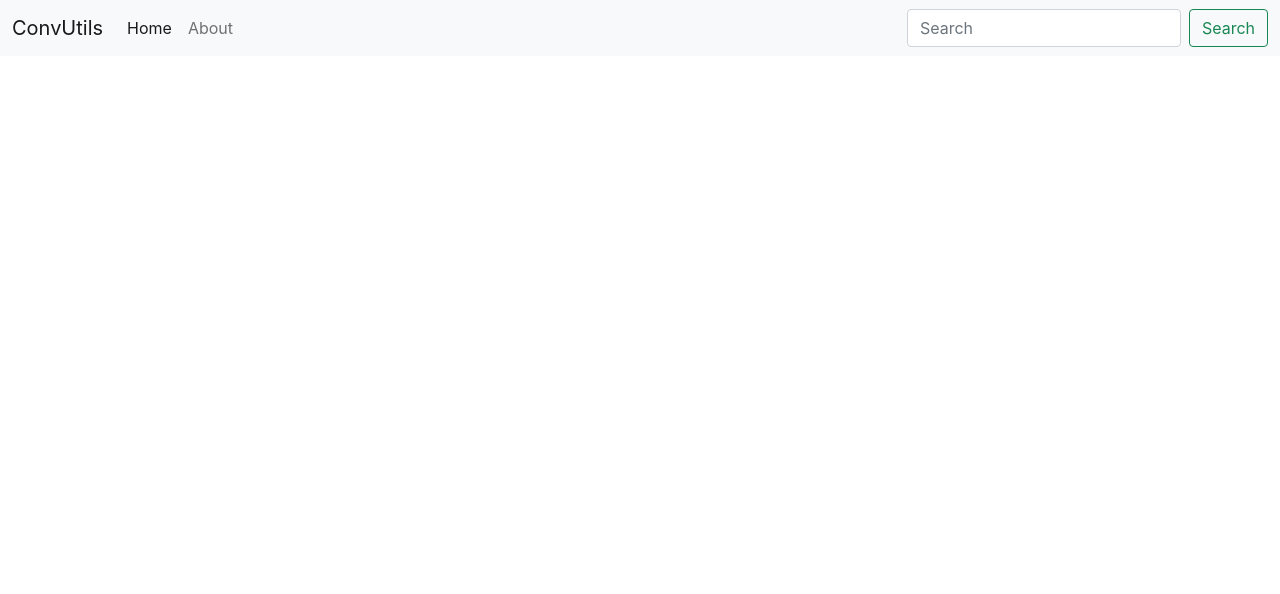
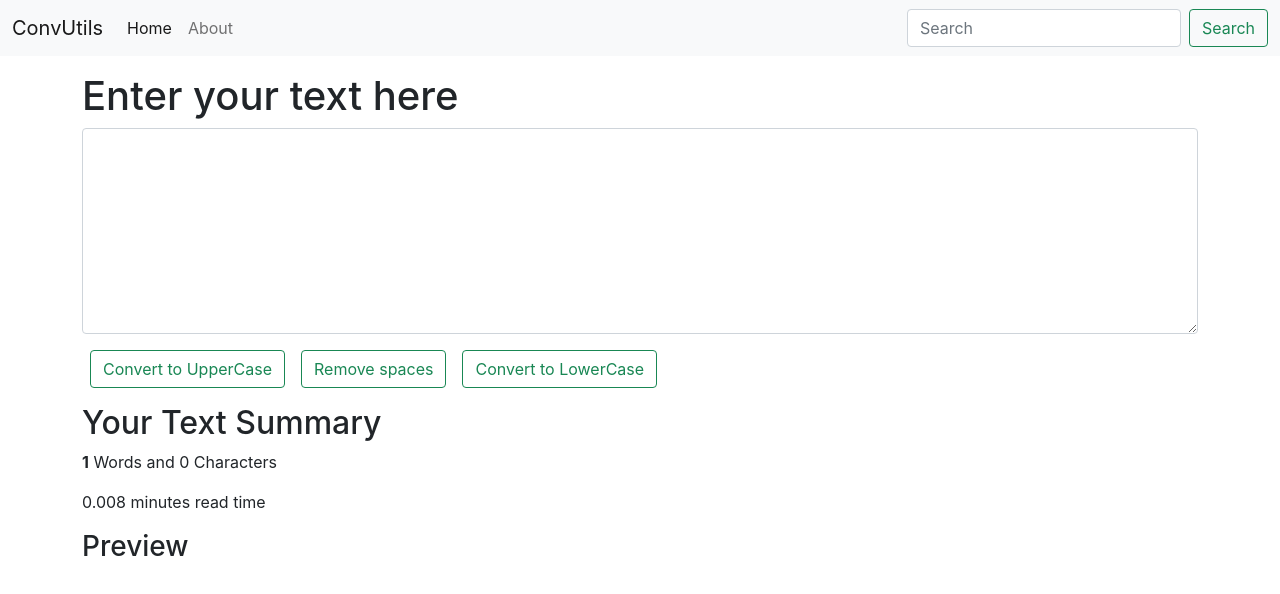
Before and after one commit to Tusharrgrg/convutils, a React (Create React App) app: page / in a window 1280 px wide. Shown: the top 594 px of the page. Built offline with nearby package versions, Linux system fonts and the light colour scheme.

Commit message:
add lowercase and uppercase function

```diff
--- a/src/App.js
+++ b/src/App.js
@@ -1,11 +1,13 @@
 import "./App.css";
 import Navbar from "./components/Navbar";
+import TextField from "./components/TextField";
 
 function App() {
   return (
     <>
       {/* <Navbar title ="ConvUtils" about = "About"/> */}
       <Navbar title = "ConvUtils"/>
+      <TextField heading ="Enter your text here"/>
     </>
   );
 }
--- /dev/null
+++ b/src/components/TextField.js
@@ -0,0 +1,52 @@
+import React, { useState } from "react";
+
+
+export default function TextField(props) {
+
+    // this function convert text to uppercase letters
+    const handleUpClick = ()=>{
+        let newText = text.toUpperCase();
+        setText(newText);
+    }
+
+    // this function convert text to uppercase letters
+    const handleLoClick = ()=>{
+        let newText = text.toLowerCase();
+        setText(newText);
+    }
+
+    // this function remove spaces from text
+    const handleSpClick = ()=>{
+        let newText = text.replaceAll(" ","");
+        setText(newText);
+    }
+
+    const handleOnChange = (event)=>{
+        setText(event.target.value);
+    }
+
+
+    const[text , setText] = useState("");
+    return (
+        <>
+            <div className="container my-3">
+                <h1>{props.heading}</h1>
+                <div class="mb-3">
+                    <textarea className ="form-control" value={text} onChange={handleOnChange} id="exampleFormControlTextarea1" rows="8"></textarea>
+                </div>
+                <button className="btn btn-outline-success mx-2" onClick={handleUpClick}>Convert to UpperCase</button>
+                <button className="btn btn-outline-success mx-2" onClick={handleSpClick}>Remove spaces</button>
+                <button className="btn btn-outline-success mx-2" onClick={handleLoClick}>Convert to LowerCase</button>
+            </div>
+
+            <div className="container my-3">
+                <h2 >Your Text Summary</h2>
+                <p className=""><span className="fw-bold">{text.split(" ").length}</span> Words and {text.length} Characters</p>
+                <p>{ 0.008 * text.split(" ").length} minutes read time</p>
+                <h3>Preview</h3>
+                <p>{text}</p>
+            </div>
+
+        </>
+    );
+}
```
